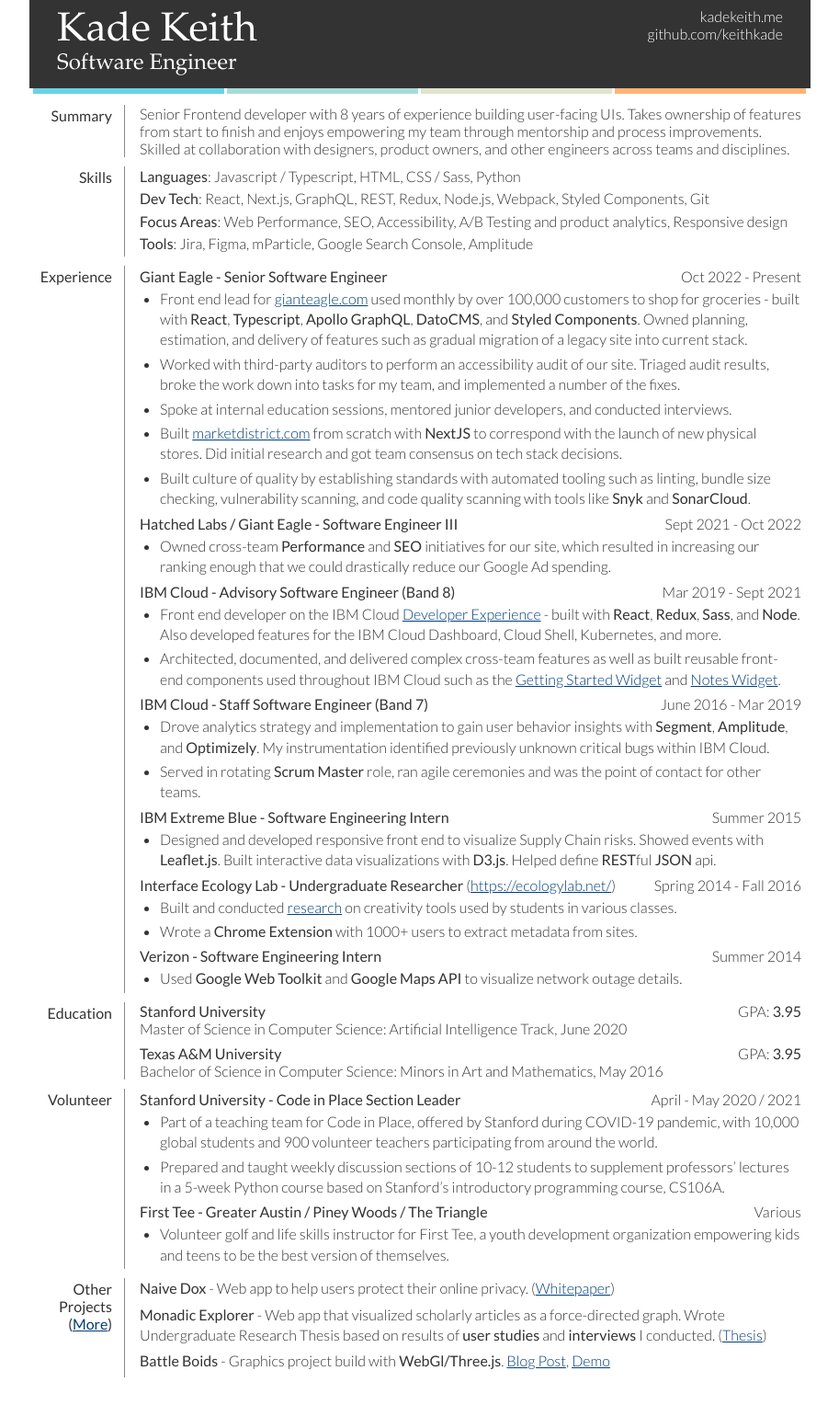
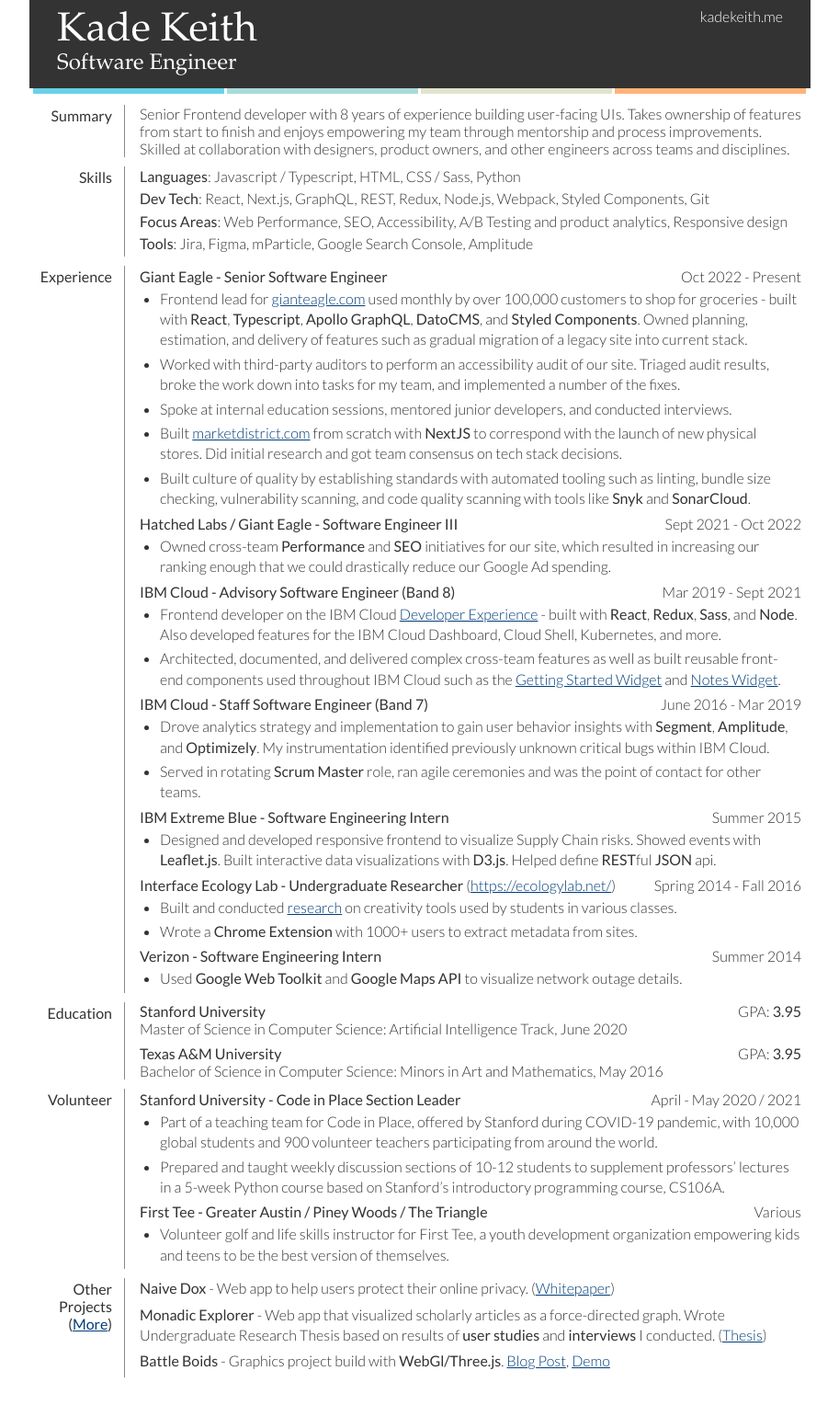
Before and after one commit to keithkade/keithkade.github.io, a Jekyll site: the page resume/index.html, which Jekyll copies as it is, in a window 1280 px wide. Shown: the whole page at 92% size, without its empty margins (183-1096 px from the left). Built offline with Jekyll 4.4.1, drawn with Linux system fonts in a browser that asks for light colours.

Commit message:
tidying up

```diff
--- a/resume/index.html
+++ b/resume/index.html
@@ -17,7 +17,6 @@
                 </span>
                 <p>
                     kadekeith.me<br>
-                    github.com/keithkade<br>
                 </p>
             </header>
             <div id="stripe">
@@ -66,7 +65,7 @@
 													<p class="time">Oct 2022 - Present</p>
 													<ul>
 															<li>
-																	Front end lead for <a href="https://www.gianteagle.com/">gianteagle.com</a> used monthly by over 100,000 customers to shop for groceries - built with <b>React</b>, <b>Typescript</b>, <b>Apollo GraphQL</b>, <b>DatoCMS</b>, and <b>Styled Components</b>. Owned planning, estimation, and delivery of features such as gradual migration of a legacy site into current stack.
+																	Frontend lead for <a href="https://www.gianteagle.com/">gianteagle.com</a> used monthly by over 100,000 customers to shop for groceries - built with <b>React</b>, <b>Typescript</b>, <b>Apollo GraphQL</b>, <b>DatoCMS</b>, and <b>Styled Components</b>. Owned planning, estimation, and delivery of features such as gradual migration of a legacy site into current stack.
 															</li>
 															<li>
 																	Worked with third-party auditors to perform an accessibility audit of our site. Triaged audit results, broke the work down into tasks for my team, and implemented a number of the fixes.
@@ -102,7 +101,7 @@
                             <p class="time">Mar 2019 - Sept 2021</p>
                             <ul>
                                 <li>
-                                    Front end developer on the IBM Cloud <a href="https://cloud.ibm.com/developer/appservice/">Developer Experience</a> - built with <b>React</b>, <b>Redux</b>, <b>Sass</b>, and <b>Node</b>.
+                                    Frontend developer on the IBM Cloud <a href="https://cloud.ibm.com/developer/appservice/">Developer Experience</a> - built with <b>React</b>, <b>Redux</b>, <b>Sass</b>, and <b>Node</b>.
 																		Also developed features for the IBM Cloud Dashboard, Cloud Shell, Kubernetes, and more.
                                 </li>
 																<li>
@@ -123,7 +122,7 @@
                             <p class="time">Summer 2015</p>
                             <ul>
                                 <li>
-                                    Designed and developed responsive front end to visualize Supply Chain risks.
+                                    Designed and developed responsive frontend to visualize Supply Chain risks.
                                     Showed events with <b>Leaflet.js</b>. Built interactive data
                                     visualizations with <b>D3.js</b>. Helped define <b>REST</b>ful <b>JSON</b> api.
                                 </li>
--- a/stuff/research/index.html
+++ b/stuff/research/index.html
@@ -62,6 +62,6 @@
     <p>I specifically have worked on a number of things during my time in the lab. I started by authoring wrappers for a number of art museum sites and some commerce sites. After that, I worked on calculating and visualizing usage statistics for IdeaMÂCHÉ using Javascript and D3. This was a part of an internal app that helps us understand the way people use the software.
     </p>
     <p>
-    Currently I am improving the <a target="_blank" href="https://chrome.google.com/webstore/detail/ideam%C3%A2ch%C3%A9-extension/elkanacmmmdgbnhdjopfdeafchmhecbf?hl=en-US">IdeaMÂCHÉ Chrome Extension</a>. I added functionality to extract metadata from pages on the client side, a process that previously required a call to a Java-based service. Doing things client side has a number of advantages, such as being able to see dynamically generated parts of the DOM. In addition, I am building a "Monadic Metadata Viewer" for my Undergraduate Research Thesis. This viewer utilizes BigSementics to visualize networks of linked metadata. The network is shown as physically-based model, where similar nodes are closer together on the screen. For a better idea of what monadic exploration/visualization is check out recent work by <a target="_blank" href="http://mariandoerk.de/monadicexploration/">Marian Dörk</a> and <a target="_blank" href="http://www.bruno-latour.fr/node/330">Bruno Latour</a>.
+    Currently I am improving the IdeaMÂCHÉ Chrome Extension. I added functionality to extract metadata from pages on the client side, a process that previously required a call to a Java-based service. Doing things client side has a number of advantages, such as being able to see dynamically generated parts of the DOM. In addition, I am building a "Monadic Metadata Viewer" for my Undergraduate Research Thesis. This viewer utilizes BigSementics to visualize networks of linked metadata. The network is shown as physically-based model, where similar nodes are closer together on the screen. For a better idea of what monadic exploration/visualization is check out recent work by <a target="_blank" href="http://mariandoerk.de/monadicexploration/">Marian Dörk</a> and <a target="_blank" href="http://www.bruno-latour.fr/node/330">Bruno Latour</a>.
     </p>
 </article>
```
